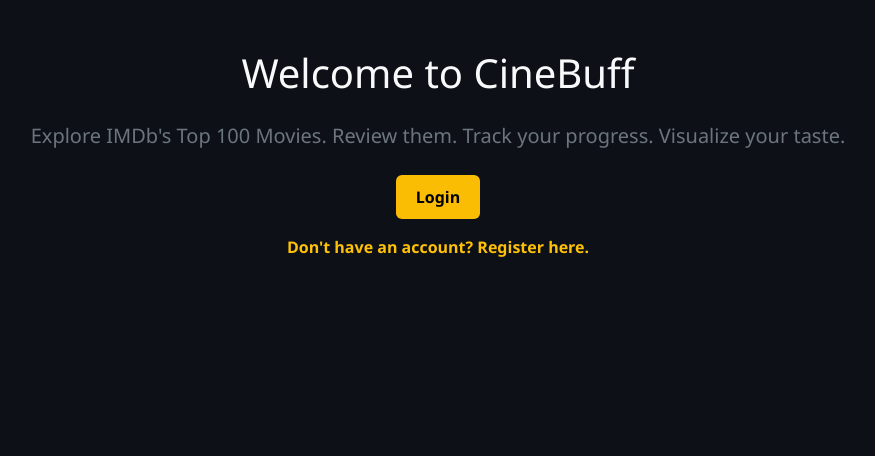
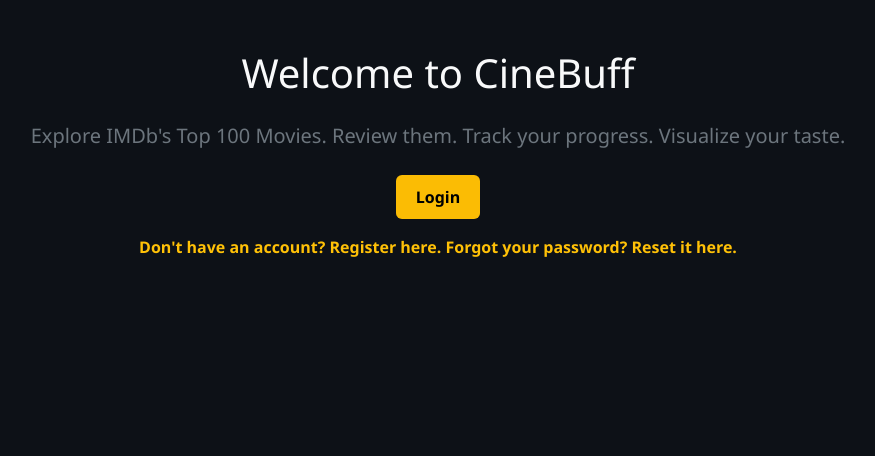
Before and after one commit to lilyjelleycat/Agile_web_project_group40, a Flask app: page / in a window 1280 px wide. Shown: the part 294-750 px from the top of the page, without its empty margins (202-1077 px from the left). Run offline with Flask 3, Linux system fonts and the light colour scheme.

Commit message:
Added reset password to index.html

```diff
--- a/app/templates/index.html
+++ b/app/templates/index.html
@@ -9,6 +9,7 @@
   <a href="{{ url_for('users.login') }}" class="homepage-login-btn">Login</a>
   <p class="mt-3">
     <a href="{{ url_for('users.register') }}" class="text-warning fw-bold">Don't have an account? Register here.</a>
+    <a href="{{ url_for('users.reset_password') }}" class="text-warning fw-bold">Forgot your password? Reset it here.</a>
   </p>
 </div>
 {% endblock %}
```
